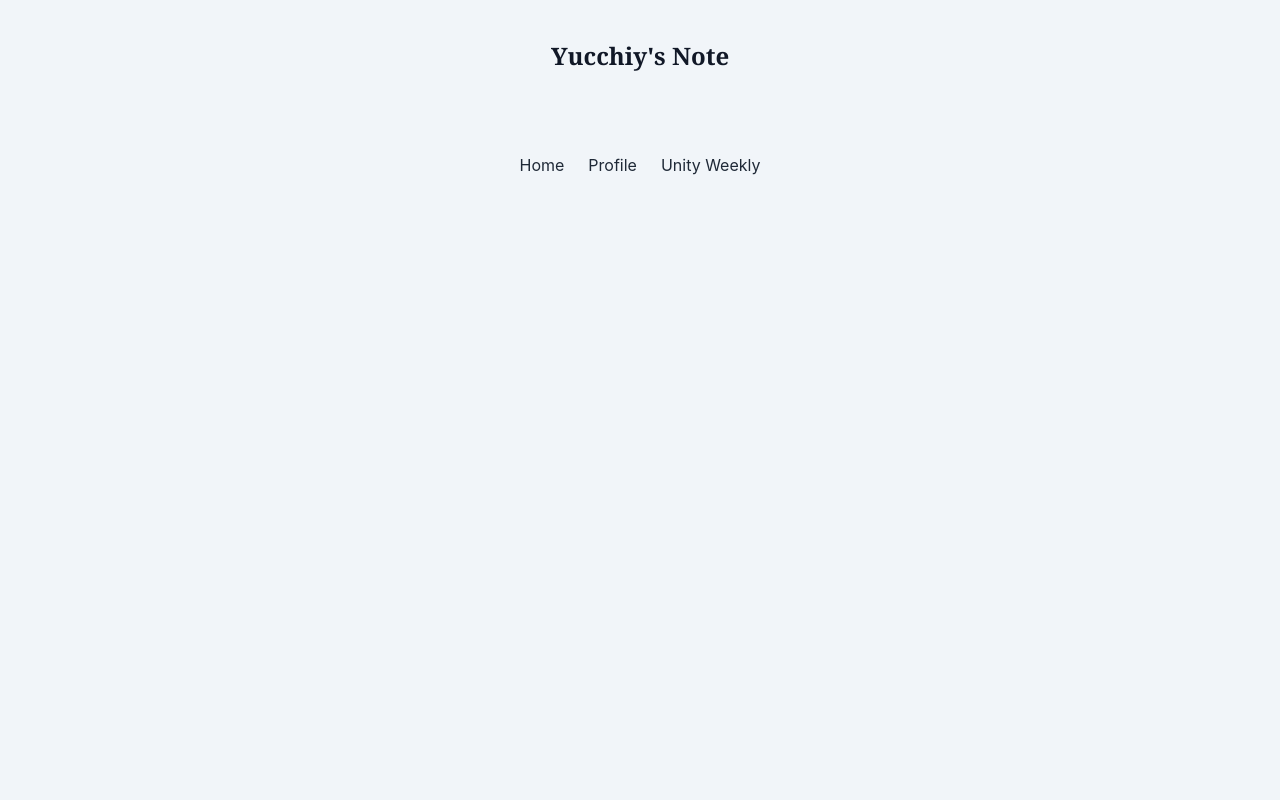
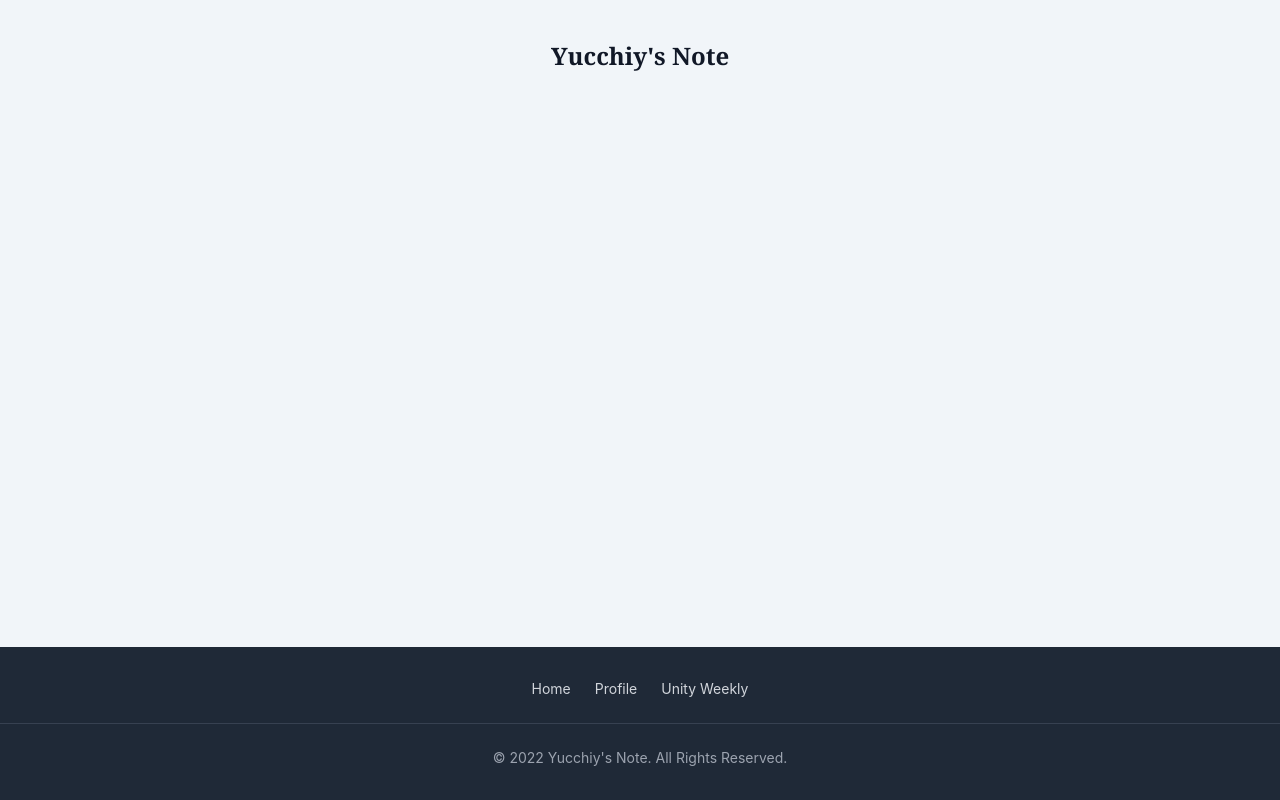
Before and after one commit to yucchiy/blogv3, a Gatsby site: page / in a window 1280 px wide. Built offline with nearby package versions, Linux system fonts and the light colour scheme; Gatsby itself is replaced by a stand-in of ours.

Commit message:
fix footer design

```diff
--- a/src/components/Footer.tsx
+++ b/src/components/Footer.tsx
@@ -13,14 +13,18 @@
 
 const Footer = ({ links }: FooterProps ) => {
     return (
-        <footer className="container max-w-3xl mx-auto pt-10 pb-10">
-            <div className="flex justify-center gap-6">
-                {links.map(link => {
-                    return(
-                        <Link className="hover:no-underline text-gray-800" to={link.to}>{link.text}</Link>
-                    )
-                })}
+        <footer className="mt-20 bg-gray-800 px6 py-8">
+            <div className="container max-w-3xl mx-auto">
+                <div className="flex justify-center mb-6 text-sm hover:no-underline gap-6">
+                    {links.map(link => {
+                        return(
+                            <Link className="text-gray-300 hover:underline" to={link.to}>{link.text}</Link>
+                        )
+                    })}
+                </div>
             </div>
+            <hr className="my-6 sm:mx-auto border-gray-700" />
+            <span className="block text-sm text-center text-gray-400">© 2022 Yucchiy's Note. All Rights Reserved.</span>
         </footer>
     )
 }
--- a/src/components/Layout.tsx
+++ b/src/components/Layout.tsx
@@ -29,7 +29,7 @@
     ];
 
     return (
-        <div className="bg-slate-100 min-h-screen">
+        <div className="flex flex-col bg-slate-100 min-h-screen">
             <SEO
                 title={title}
                 description={description}
@@ -37,7 +37,7 @@
                 eyecatchImage={eyecatchImage}
             />
             <Header/>
-            <main>{children}</main>
+            <main className="flex-grow">{children}</main>
             <Footer links={footerLinks}/>
         </div>
     )
```
